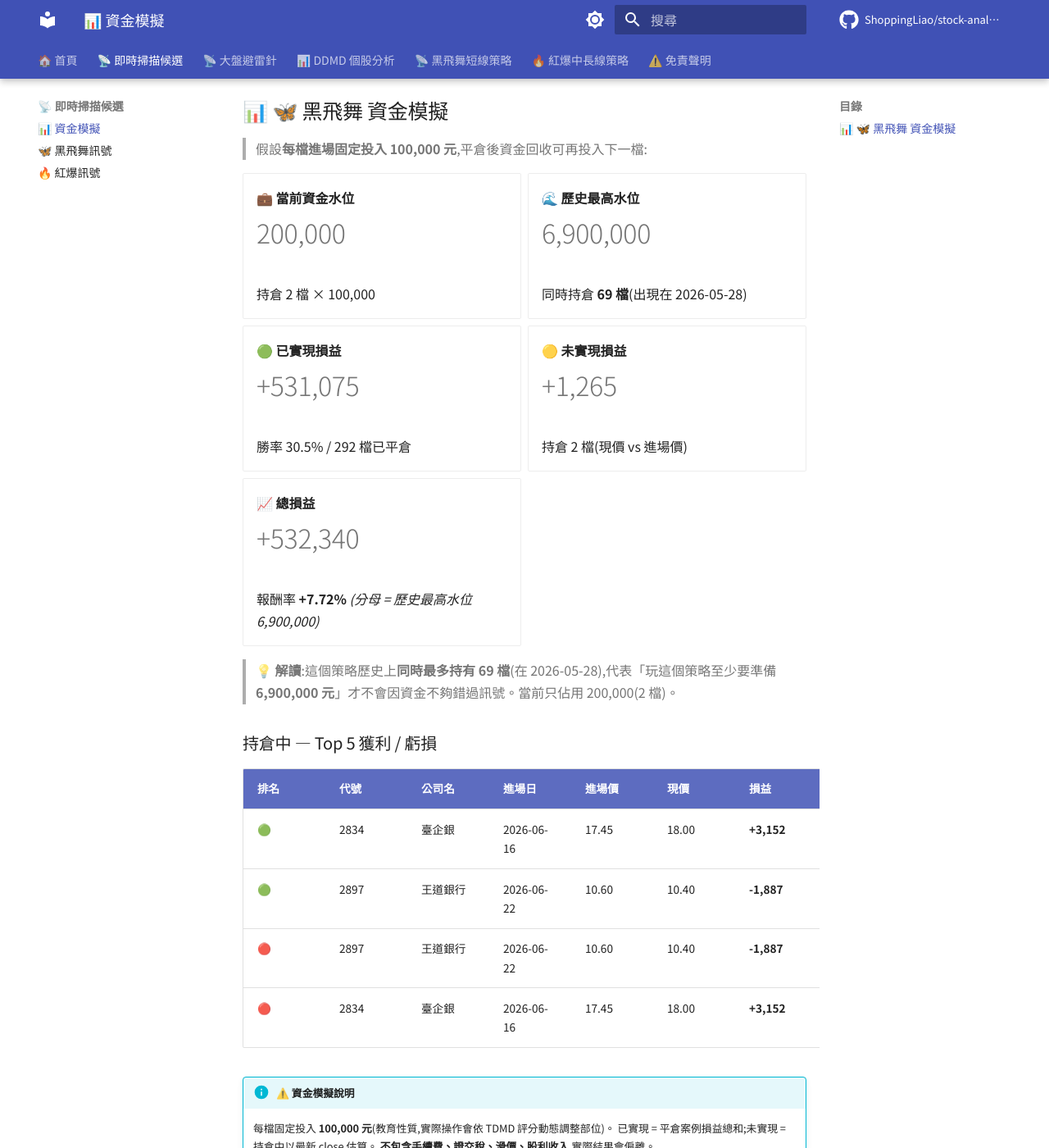
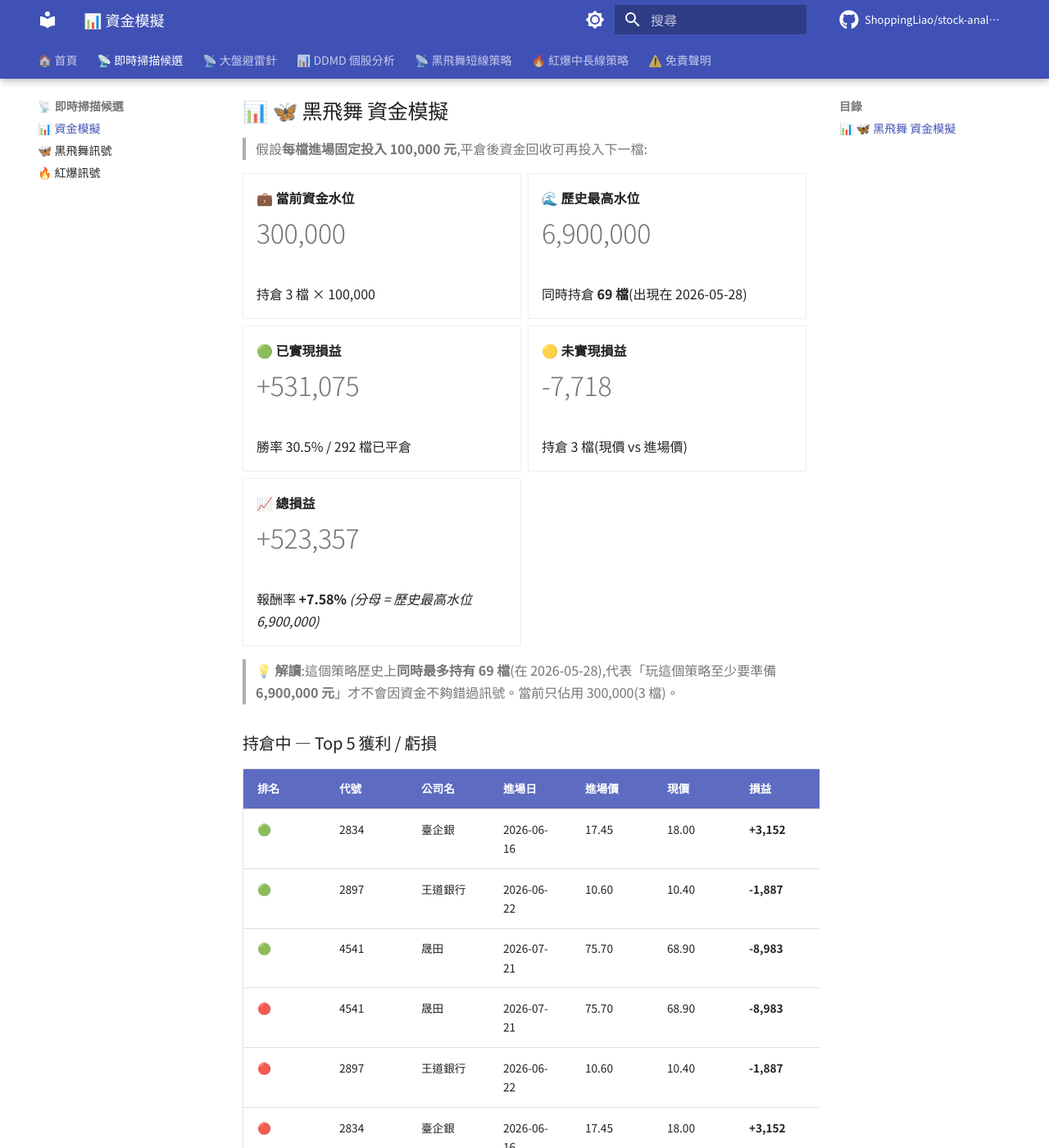
Before and after one commit to ShoppingLiao/stock-analysis-public, an MkDocs documentation site: the page built from docs/signals_capital.md, in a window 1280 px wide and 1400 px high, scrolled down 359 px. Shown: the whole window at 82% size. Built offline with MkDocs 1.6.1 and Material for MkDocs 9.7.7, drawn with Linux system fonts in a browser that asks for light colours; comment, search, counter and statistics services are not loaded; some of the changed text lies outside the part shown.

Commit message:
docs(signals): update BB + RB + capital (2026-07-21)

```diff
--- a/docs/signals_capital.md
+++ b/docs/signals_capital.md
@@ -17,9 +17,9 @@
 
 -   **💼 當前資金水位**
 
-    # 200,000
+    # 300,000
 
-    持倉 2 檔 × 100,000
+    持倉 3 檔 × 100,000
 
 -   **🌊 歷史最高水位**
 
@@ -35,19 +35,19 @@
 
 -   **🟡 未實現損益**
 
-    # +1,265
+    # -7,718
 
-    持倉 2 檔(現價 vs 進場價)
+    持倉 3 檔(現價 vs 進場價)
 
 -   **📈 總損益**
 
-    # +532,340
+    # +523,357
 
-    報酬率 **+7.72%** _(分母 = 歷史最高水位 6,900,000)_
+    報酬率 **+7.58%** _(分母 = 歷史最高水位 6,900,000)_
 
 </div>
 
-> **💡 解讀**:這個策略歷史上**同時最多持有 69 檔**(在 2026-05-28),代表「玩這個策略至少要準備 **6,900,000 元**」才不會因資金不夠錯過訊號。當前只佔用 200,000(2 檔)。
+> **💡 解讀**:這個策略歷史上**同時最多持有 69 檔**(在 2026-05-28),代表「玩這個策略至少要準備 **6,900,000 元**」才不會因資金不夠錯過訊號。當前只佔用 300,000(3 檔)。
 
 ### 持倉中 — Top 5 獲利 / 虧損
 
@@ -55,6 +55,8 @@
 |------|------|--------|--------|--------|------|------|-------|
 | 🟢 | 2834 | 臺企銀 | 2026-06-16 | 17.45 | 18.00 | **+3,152** | **+3.15%** |
 | 🟢 | 2897 | 王道銀行 | 2026-06-22 | 10.60 | 10.40 | **-1,887** | **-1.89%** |
+| 🟢 | 4541 | 晟田 | 2026-07-21 | 75.70 | 68.90 | **-8,983** | **-8.98%** |
+| 🔴 | 4541 | 晟田 | 2026-07-21 | 75.70 | 68.90 | **-8,983** | **-8.98%** |
 | 🔴 | 2897 | 王道銀行 | 2026-06-22 | 10.60 | 10.40 | **-1,887** | **-1.89%** |
 | 🔴 | 2834 | 臺企銀 | 2026-06-16 | 17.45 | 18.00 | **+3,152** | **+3.15%** |
 
@@ -133,9 +135,9 @@
 
 -   **💼 當前資金水位**
 
-    # 11,100,000
+    # 11,200,000
 
-    BB 200,000 + RB 10,900,000
+    BB 300,000 + RB 10,900,000
 
 -   **🌊 兩策略歷史最高水位**
 
@@ -151,15 +153,15 @@
 
 -   **🟡 未實現損益**
 
-    # +602,215
+    # +593,232
 
-    BB +1,265 + RB +600,950
+    BB -7,718 + RB +600,950
 
 -   **📈 總損益**
 
-    # +735,300
+    # +726,317
 
-    報酬率 **+3.23%** _(分母 = 兩策略歷史最高水位)_
+    報酬率 **+3.19%** _(分母 = 兩策略歷史最高水位)_
 
 </div>
 
```
Also changed, not shown: docs/signals_black_butterfly.md (+4 -2 lines).
